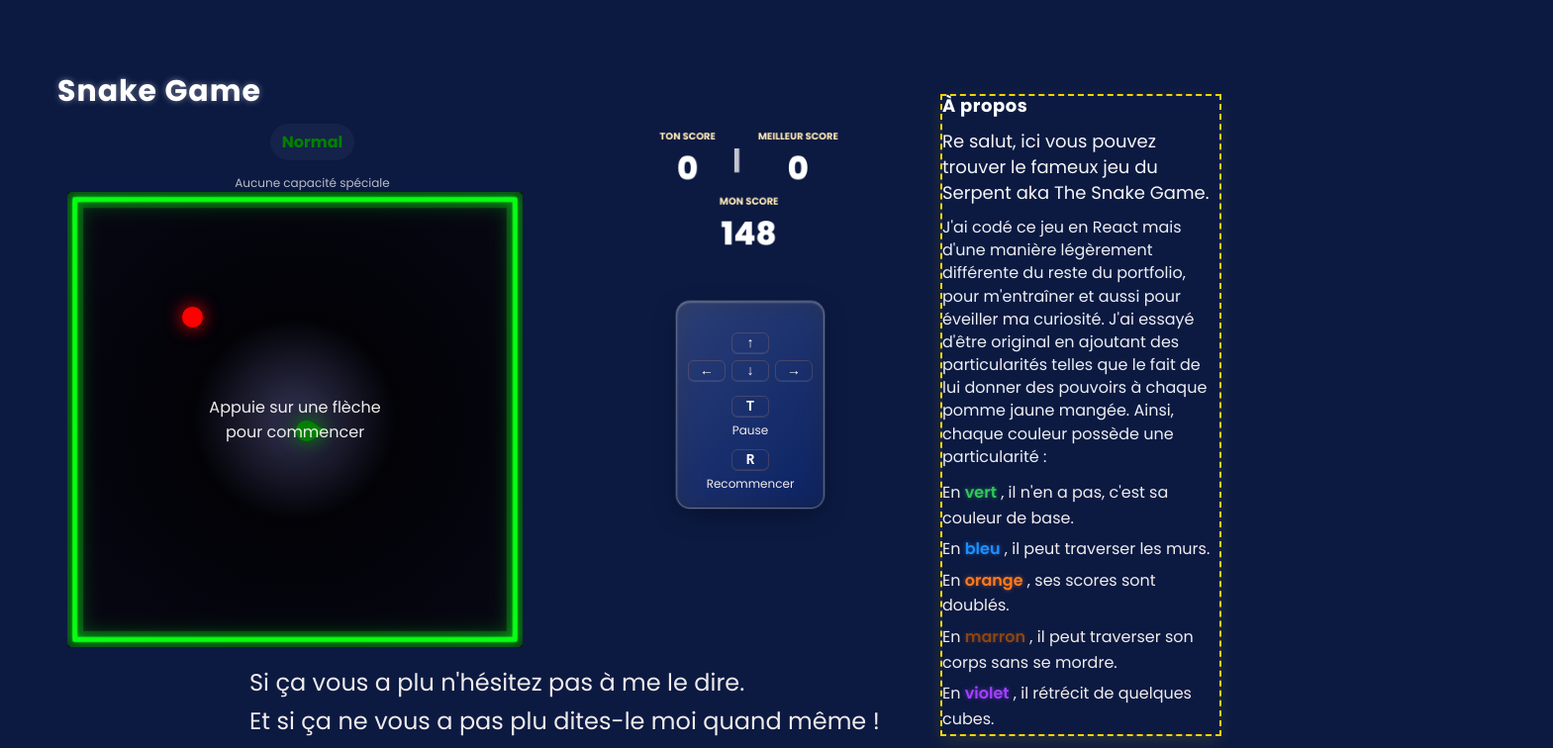
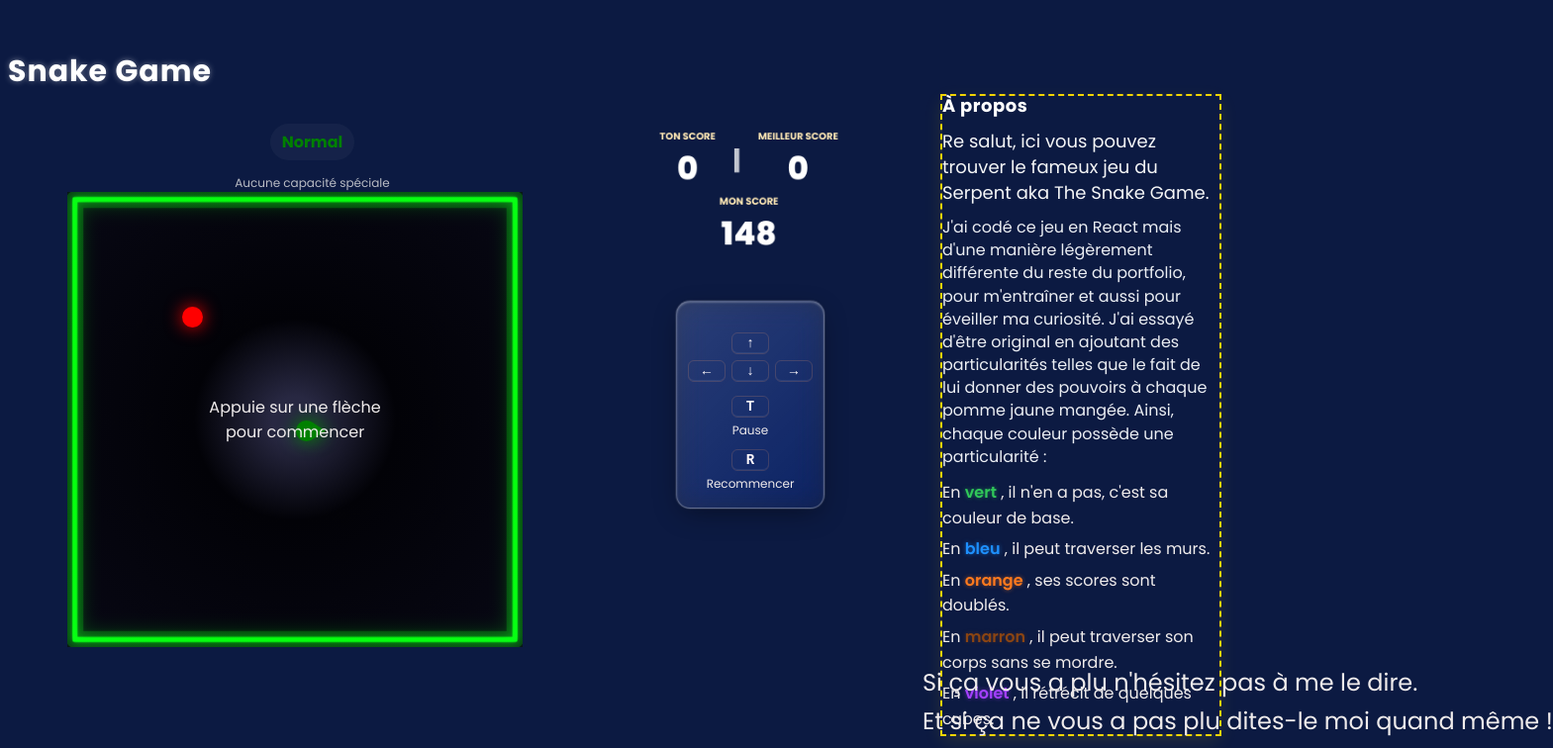
Before and after one commit to Walie-Matthieu/snake-game, a Next.js app: page / in a window 1280 px wide. Shown: the top 756 px of the page at 99% size, 1569 px wide, since content can reach past the window. Built offline with nearby package versions, Linux system fonts and the light colour scheme.

Commit message:
few changes

```diff
--- a/app/page.module.css
+++ b/app/page.module.css
@@ -8,10 +8,9 @@
 }
 :global(body) {
   margin: 0;
-  overflow-x: hidden; /* empêche la barre horizontale quand on décale à gauche */
-  /* Police globale unifiée (même que le titre) */
+  /* overflow-x: hidden;  // ← retire-le: ça masque le contenu hors écran */
   font-family: 'Poppins', system-ui, Arial, sans-serif;
-  font-weight: 400; /* poids par défaut sans changer les tailles existantes */
+
 }
 
 .row {
@@ -153,9 +152,8 @@
     --game-offset-x: -20px;
     --title-offset-x: -50px;
   }
-  .asideRight {
-    --aside-offset-x: 80px;
-  }
+  .asideRight { --aside-offset-x: 80px; }
+  .lastParagraph { --last-offset-x: -20px; --last-offset-y: 30px; }
 }
 
 /* Écran PC moyen (1441px - 1920px) */
@@ -164,9 +162,8 @@
     --game-offset-x: 0px;
     --title-offset-x: -100px;
   }
-  .asideRight {
-    --aside-offset-x: 140px;
-  }
+  .asideRight { --aside-offset-x: 140px; }
+  .lastParagraph { --last-offset-x: -10px; --last-offset-y: 30px; }
 }
 
 /* Grand écran PC (>1920px) */
@@ -175,9 +172,8 @@
     --game-offset-x: 20px;
     --title-offset-x: -120px;
   }
-  .asideRight {
-    --aside-offset-x: 180px;
-  }
+  .asideRight { --aside-offset-x: 180px; }
+  .lastParagraph { --last-offset-x: 0px; --last-offset-y: 30px; }
 }
 
 /* === CONTROLE INDIVIDUEL DES TEXTES (ajout) ================================
@@ -328,8 +324,8 @@
 /* PC: petit décalage contrôlé */
 @media (min-width: 1024px) {
   .lastParagraph {
-    --last-offset-x: -700px;  /* ajuste gauche/droite */
-    --last-offset-y: 30px;   /* ajuste haut/bas */
+    --last-offset-x: -20px; /* évite la sortie du viewport */
+    --last-offset-y: 30px;
   }
 }
 
@@ -496,3 +492,44 @@
     --about-line2-font-size: 12px;
   }
 }
+
+/* Base: applique les offsets via variables (fallback 0) */
+.gameLeft { transform: translate(var(--game-offset-x, 0), var(--game-offset-y, 0)); }
+.gameLeft::before { transform: translate(var(--title-offset-x, 0), var(--title-offset-y, 0)); }
+.asideRight { transform: translate(var(--aside-offset-x, 0), var(--aside-offset-y, 0)); }
+.lastParagraph {
+  transform: translate(var(--last-offset-x, 0), var(--last-offset-y, 0));
+  word-break: normal;
+  overflow-wrap: anywhere;
+}
+.row { overflow-x: visible; } /* ne pas couper horizontalement */
+
+/* Desktop petit (1024px - 1440px) */
+@media (min-width: 1024px) and (max-width: 1440px) {
+  .gameLeft {
+    --game-offset-x: -20px;
+    --title-offset-x: -50px;
+  }
+  .asideRight { --aside-offset-x: 80px; }
+  .lastParagraph { --last-offset-x: -20px; --last-offset-y: 30px; }
+}
+
+/* Desktop moyen (1441px - 1920px) */
+@media (min-width: 1441px) and (max-width: 1920px) {
+  .gameLeft {
+    --game-offset-x: 0px;
+    --title-offset-x: -100px;
+  }
+  .asideRight { --aside-offset-x: 140px; }
+  .lastParagraph { --last-offset-x: -700px; --last-offset-y: 30px; }
+}
+
+/* Grand écran (>1921px) */
+@media (min-width: 1921px) {
+  .gameLeft {
+    --game-offset-x: 20px;
+    --title-offset-x: -120px;
+  }
+  .asideRight { --aside-offset-x: 180px; }
+  .lastParagraph { --last-offset-x: 0px; --last-offset-y: 30px; }
+}
```
